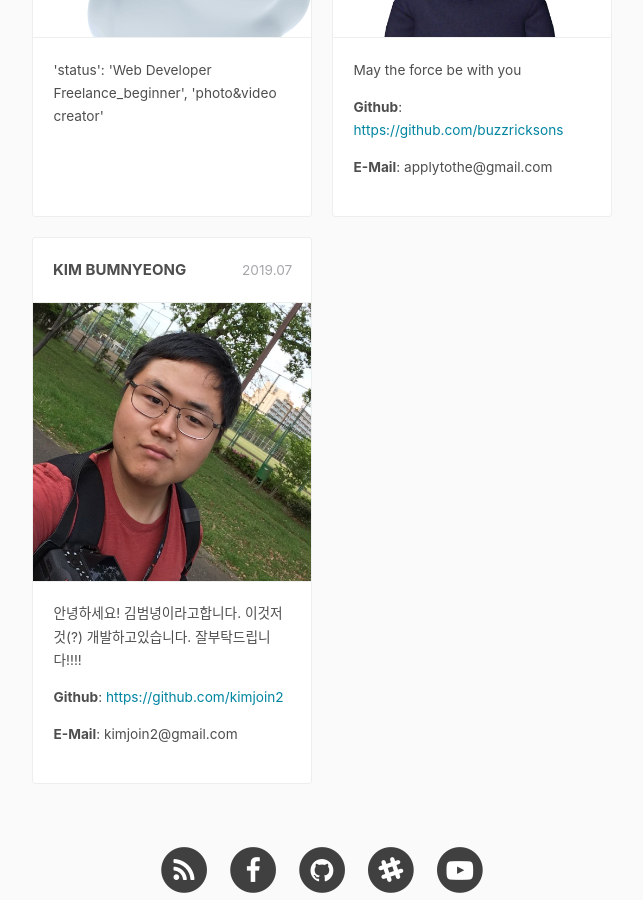
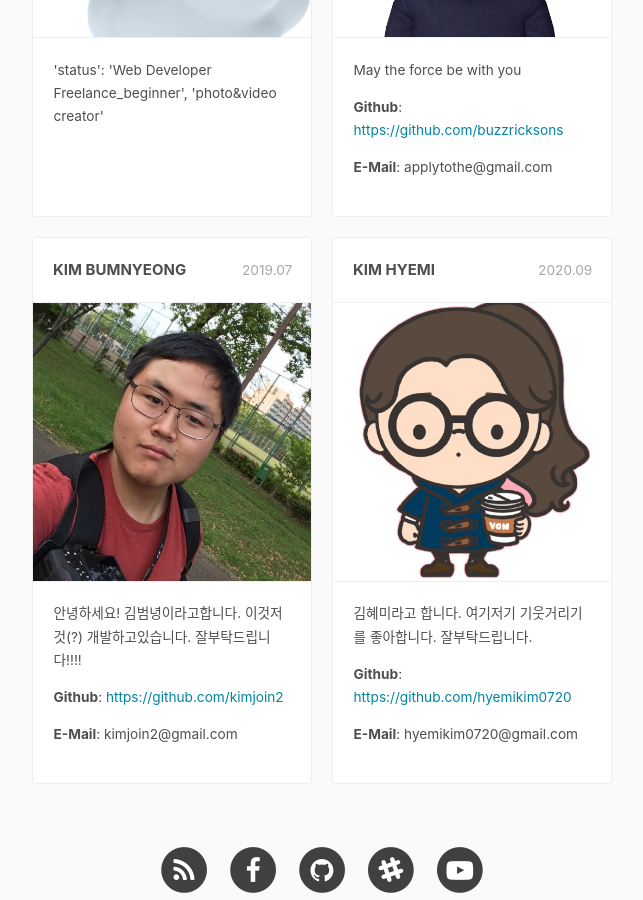
Before and after one commit to kodevops/blog, a Jekyll site: the page built from staff/index.html, in a window 1280 px wide and 900 px high, scrolled down 1855 px. Shown: the whole window, without its empty margins (318-961 px from the left). Built offline with Jekyll 4.4.1, drawn with Linux system fonts in a browser that asks for light colours; nearby versions of some CDN libraries; comment, search, counter and statistics services are not loaded.

Commit message:
added hyemi's profile

```diff
--- a/staff/index.html
+++ b/staff/index.html
@@ -177,6 +177,24 @@
               </ul>
             </div>
           </li>
+          <li>
+            <div class="cbp_tmlabel">
+              <h2 id="boxoffice">KIM HYEMI</h2>
+              <time>2020.09</time>
+              <img src="images/staff-avatar-hyemi.jpg">
+              <ul>
+                <li>
+                   김혜미라고 합니다. 여기저기 기웃거리기를 좋아합니다. 잘부탁드립니다.
+                </li>
+                <li>
+                  <span><b>Github</b>: <a href="https://github.com/hyemikim0720" target="_blank">https://github.com/hyemikim0720</a></span>
+                </li>
+                <li>
+                  <span><b>E-Mail</b>: hyemikim0720@gmail.com</span>
+                </li>
+              </ul>
+            </div>
+          </li>
 					<!--<li>
 						<div class="cbp_tmlabel">
 							<h2>Alitrip.com @Alibaba</h2>
```
Also changed, not shown: staff/images/staff-avatar-hyemi.jpg (added).
